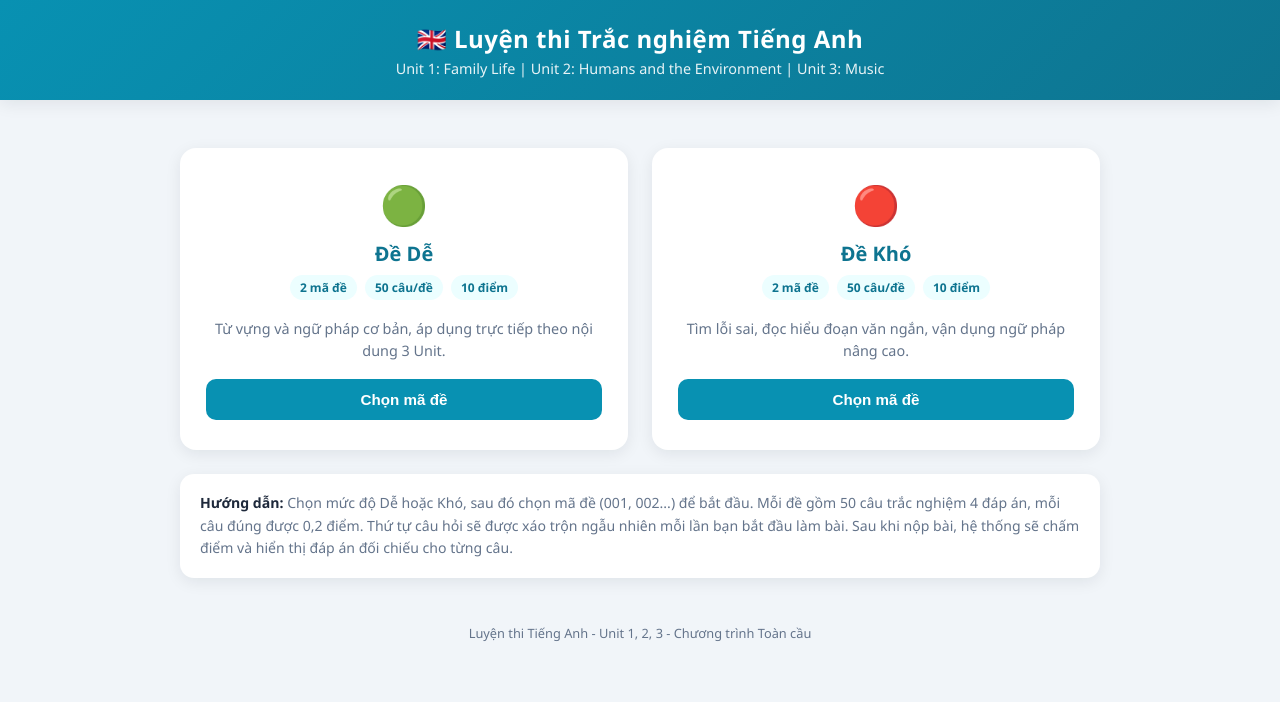
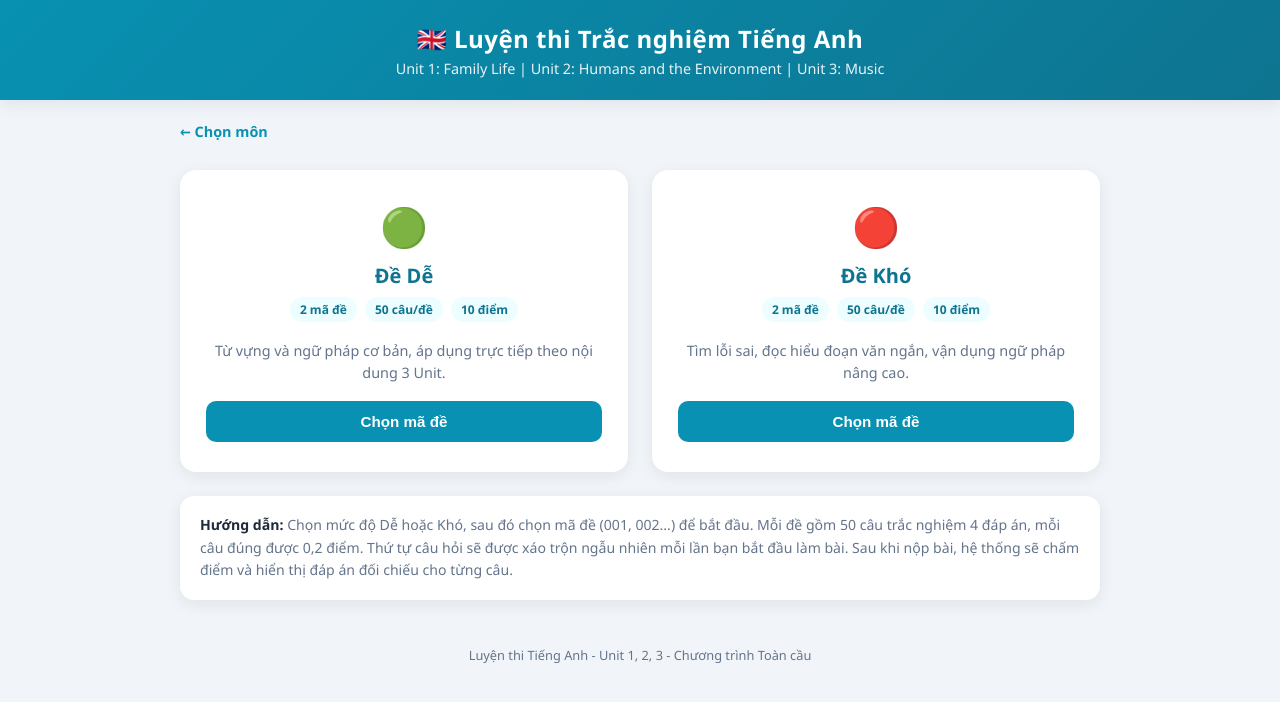
Before and after one commit to h2rhenry/h2rhenry.github.io, a plain HTML site: page english10/index.html in a window 1280 px wide. Drawn offline with Linux system fonts and the light colour scheme.

Commit message:
Add back link to screen select section

```diff
--- a/english10/index.html
+++ b/english10/index.html
@@ -109,6 +109,7 @@ header.topbar p{opacity:.9;margin-top:4px;font-size:.9rem;}
   cursor:pointer;
   font-size:.9rem;
   padding:6px 0;
+  text-decoration:none;
 }
 .back-link:hover{text-decoration:underline;}
 
@@ -337,6 +338,9 @@ footer{text-align:center;color:var(--gray);font-size:.8rem;padding:26px 10px;}
 <div class="container">
 
   <section id="screen-select" class="screen active">
+    <div class="back-row">
+      <a class="back-link" href="/luyenthi10/giuaki1/">← Chọn môn</a>
+    </div>
     <div class="select-grid">
       <div class="exam-card" onclick="showCodeScreen('de')">
         <div class="icon">🟢</div>
```
